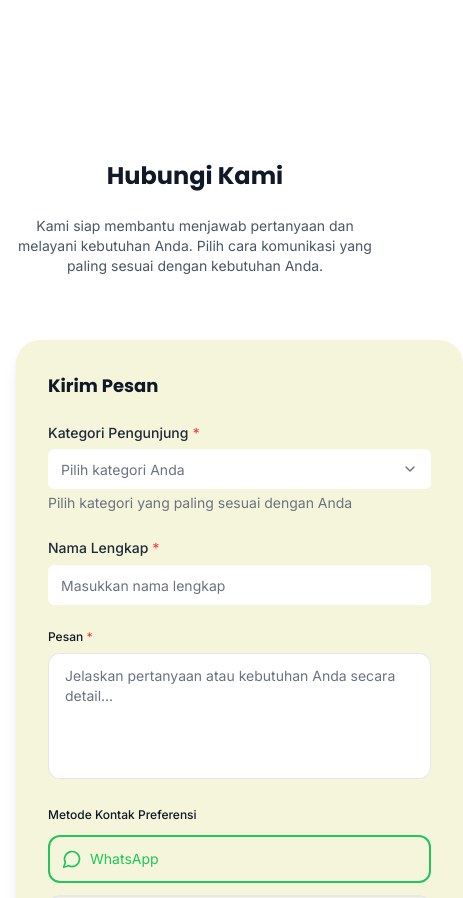
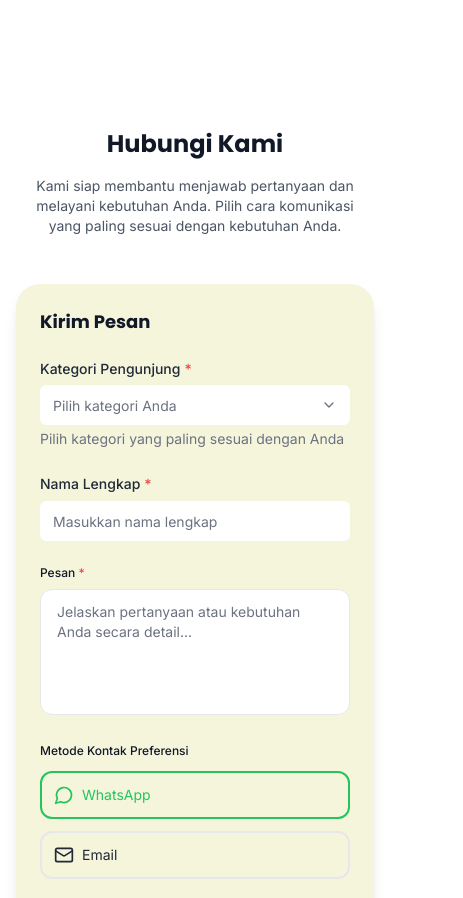
Before and after one commit to bumdesgrs/bumdes-landing-page, a React (Vite) app: page / in a window 390 px wide. Shown: the part 5425-6323 px from the top of the page, 463 px wide, since content can reach past the window. Built offline with nearby package versions, Linux system fonts and the light colour scheme.

Commit message:
fix: improve mobile layout for contact section

```diff
--- a/src/pages/landing-page/components/ContactSection.jsx
+++ b/src/pages/landing-page/components/ContactSection.jsx
@@ -148,21 +148,21 @@ const ContactSection = () => {
   };
 
   return (
-    <section id="kontak" className="py-20 bg-white">
+    <section id="kontak" className="py-12 sm:py-16 md:py-20 bg-white">
       <div className="max-w-7xl mx-auto px-4 sm:px-6 lg:px-8">
         {/* Section Header */}
-        <div className="text-center mb-16">
-          <h2 className="font-poppins font-bold text-2xl sm:text-3xl md:text-4xl lg:text-5xl text-gray-900 mb-6">
+        <div className="text-center mb-12 sm:mb-16 md:mb-20">
+          <h2 className="font-poppins font-bold text-2xl sm:text-3xl md:text-4xl lg:text-5xl text-gray-900 mb-4 sm:mb-6">
             Hubungi Kami
           </h2>
-          <p className="font-inter text-sm sm:text-base lg:text-lg text-gray-600 max-w-3xl mx-auto">
+          <p className="font-inter text-sm sm:text-base lg:text-lg text-gray-600 max-w-3xl mx-auto px-2">
             Kami siap membantu menjawab pertanyaan dan melayani kebutuhan Anda. Pilih cara komunikasi yang paling sesuai dengan kebutuhan Anda.
           </p>
         </div>
 
-        <div className="grid lg:grid-cols-2 gap-12">
+        <div className="grid grid-cols-1 lg:grid-cols-2 gap-8 sm:gap-10 md:gap-12">
           {/* Contact Form */}
-          <div className="bg-surface rounded-3xl p-8 shadow-lg">
+          <div className="bg-surface rounded-3xl p-6 sm:p-8 shadow-lg w-full">
             <h3 className="font-poppins font-bold text-lg sm:text-xl lg:text-2xl text-gray-900 mb-6">
               Kirim Pesan
             </h3>
```
